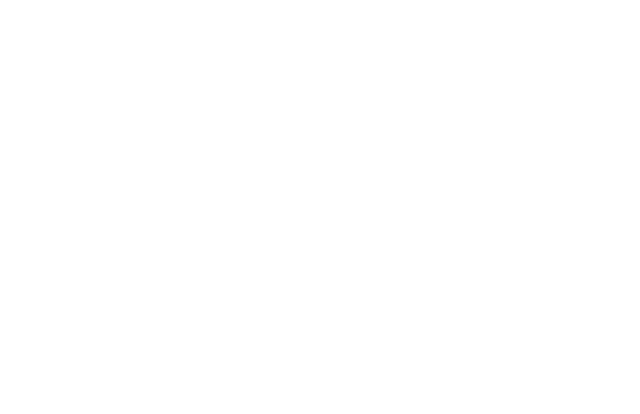
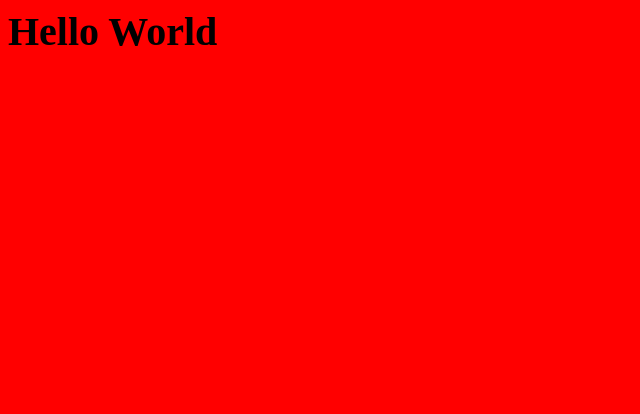
Before and after one commit to eliasmalakoff/day34, a plain HTML site: page index.html in a window 1280 px wide. Shown: the whole page, without its empty margins (0-640 px from the left). Drawn offline with Linux system fonts and the light colour scheme.

Commit message:
Update index.html

```diff
--- a/index.html
+++ b/index.html
@@ -1,23 +1,34 @@
 <html>
+
 
 <head>
 <title> Day 34</title>
 
 <style>
 body{
-background:#eeeeee:
+background:#FF0000
 }
+#mainHeader{
+font-size:40px;
+}
+.container{
+border-style: dotted dashed solid double;
+}
+</style>
 
-</style>
 
 </head>
 
+<body>
+
+
+<h1 id="mainHeader">Hello World</h1>
+
+<script>
+console.log("hello world")
+</script>
 
 </body>
-<canvas id="canvas" width="400" height="400"></canvas>
-
-<sript>
-
 
 
 </html>
```
